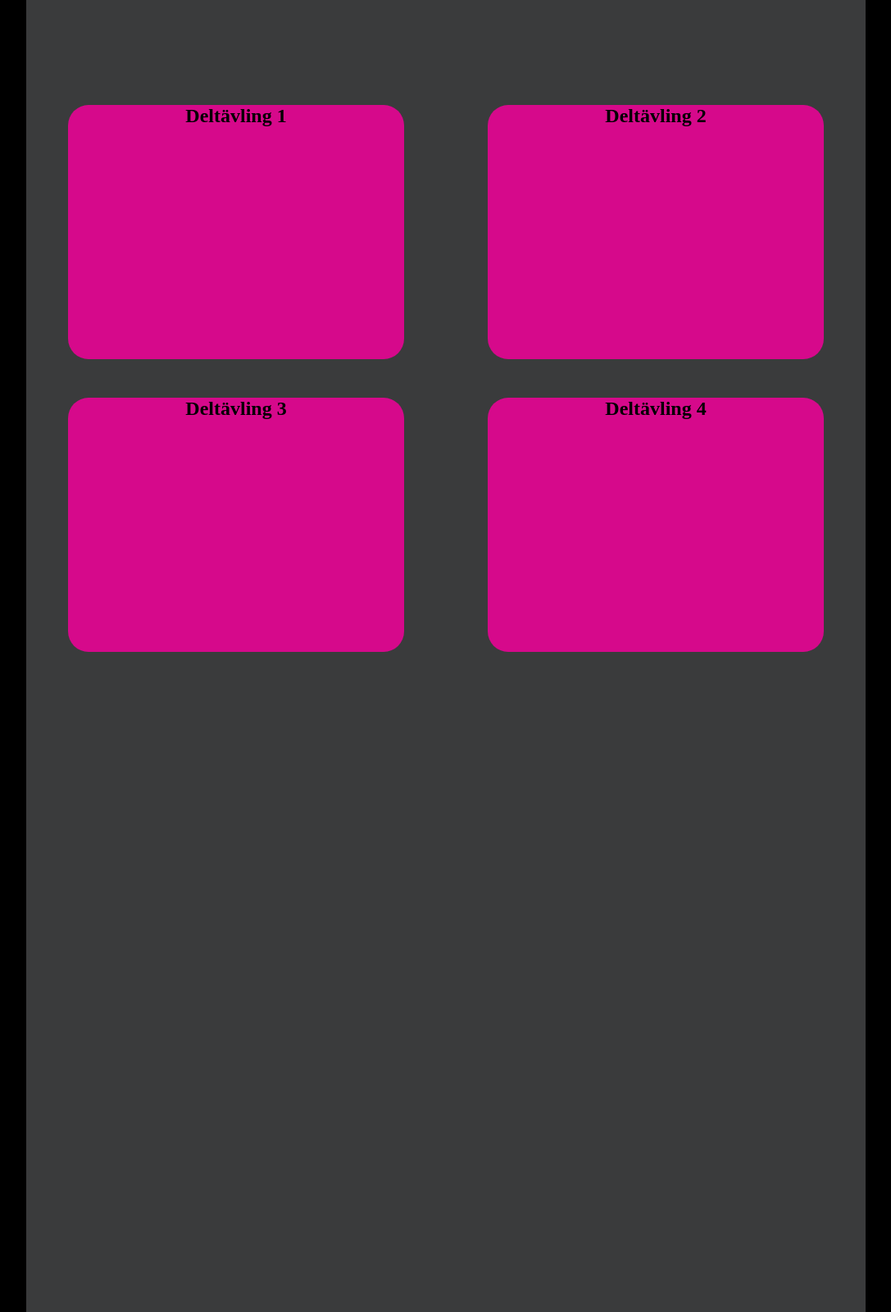
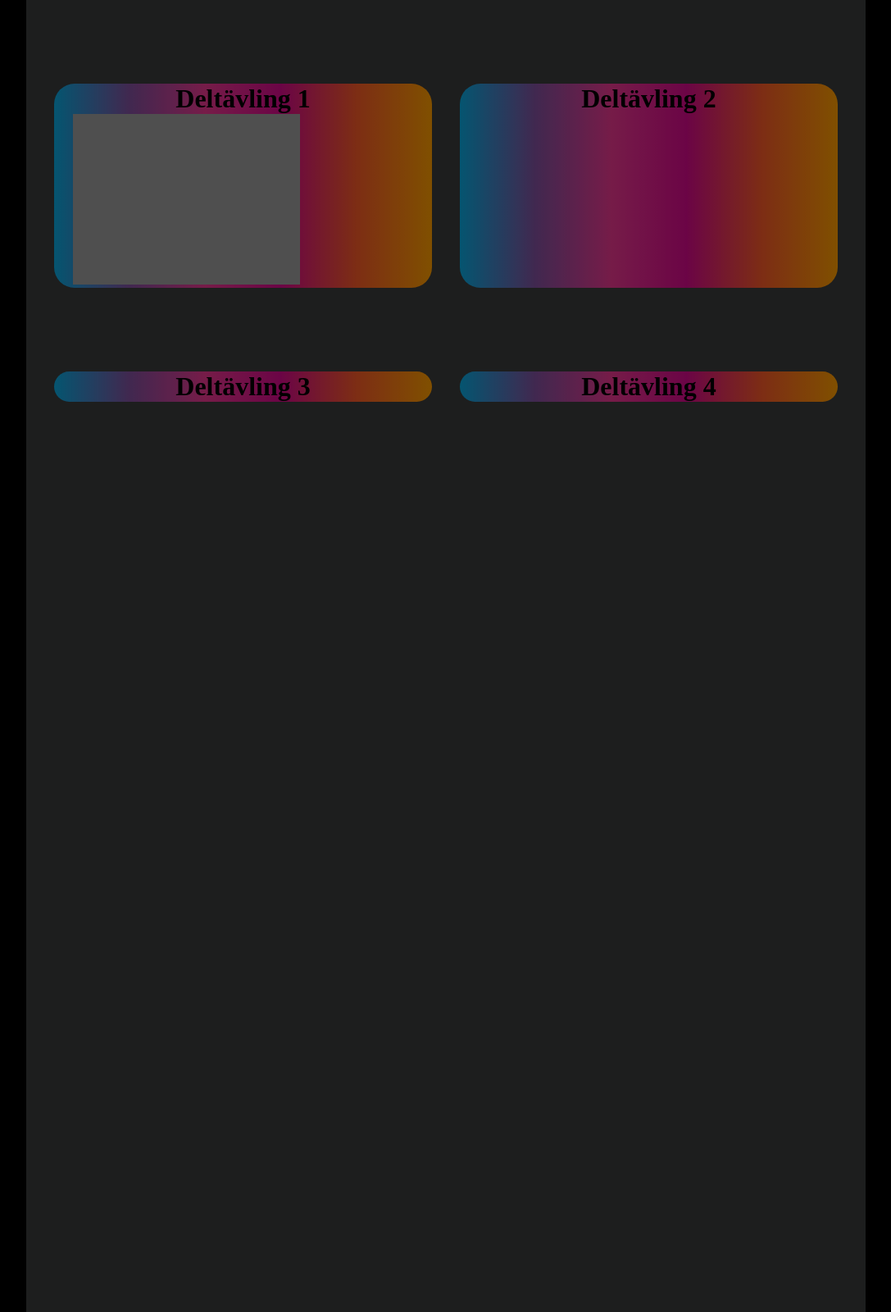
Before and after one commit to Siqius/Mellodifestivalen, a PHP site: page / in a window 1280 px wide. Shown: the part 200-1800 px from the top of the page at 82% size, without its empty margins (96-1183 px from the left). Run offline with PHP 8.4, Linux system fonts and the light colour scheme; grey boxes are pictures that could not be loaded.

Commit message:
flex instead of grid

```diff
--- a/css/style.css
+++ b/css/style.css
@@ -36,21 +36,36 @@ main{
     background-color: #3A3B3C;
     margin-left: 10%;
     margin-right: 10%;
+    filter:opacity(50%);
+}
+
+main:after {
+    content: "";
+    position: absolute;
+    inset: 7%;
+    /*background: linear-gradient(#09aae0, #82509f, #eb3791, #d6098b, #f95a28, #ff9f00);
+    */
+    filter: blur(5.5em);
+    z-index: -1;
 }
 
 #content{
-    display: grid;
-    grid-template-columns: 1fr 1fr;
-    grid-auto-rows: 100%;
-    row-gap:15%;
+    display:flex;
+    flex-wrap: wrap;
 
     div{
-        height: 100%;
-        width: 80%;
-        background-color: #d6098b;
-        margin-left: 10%;
-        margin-top: 25%;
+        width: 45%;
+        background: linear-gradient(90deg, #09aae0, #82509f, #eb3791, #d6098b, #f95a28, #ff9f00 );
+        margin-left: calc(10%/3);
+        margin-top: 10%;
         border-radius: 25px;
+    }
+    h2 {
+        font-size:200%;
+    }
+    img {
+        width:60%;
+        margin-left:5%;
     }
 }
 
--- a/index.html
+++ b/index.html
@@ -13,10 +13,10 @@
         <h1>Melodifestivalen</h1>
     </header>
     <main>
-        <p></p>
         <div id="content">
             <div>
                 <h2>Deltävling 1</h2>
+                <img src="https://i.imgur.com/lUxNX6B.jpeg">
             </div>
             <div>
                 <h2>Deltävling 2</h2>
```
Also changed, not shown: js/admin.js (+3 -5 lines).
